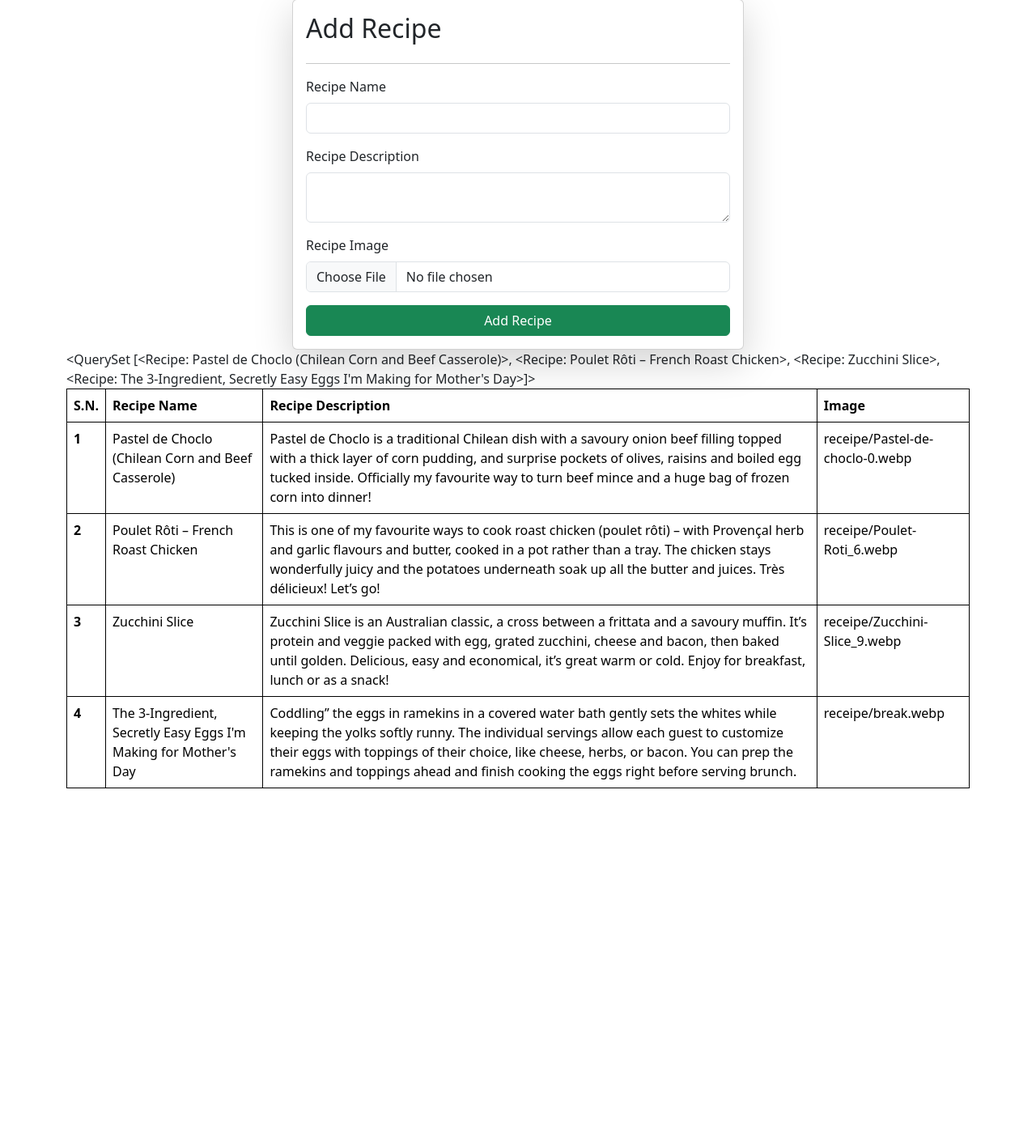
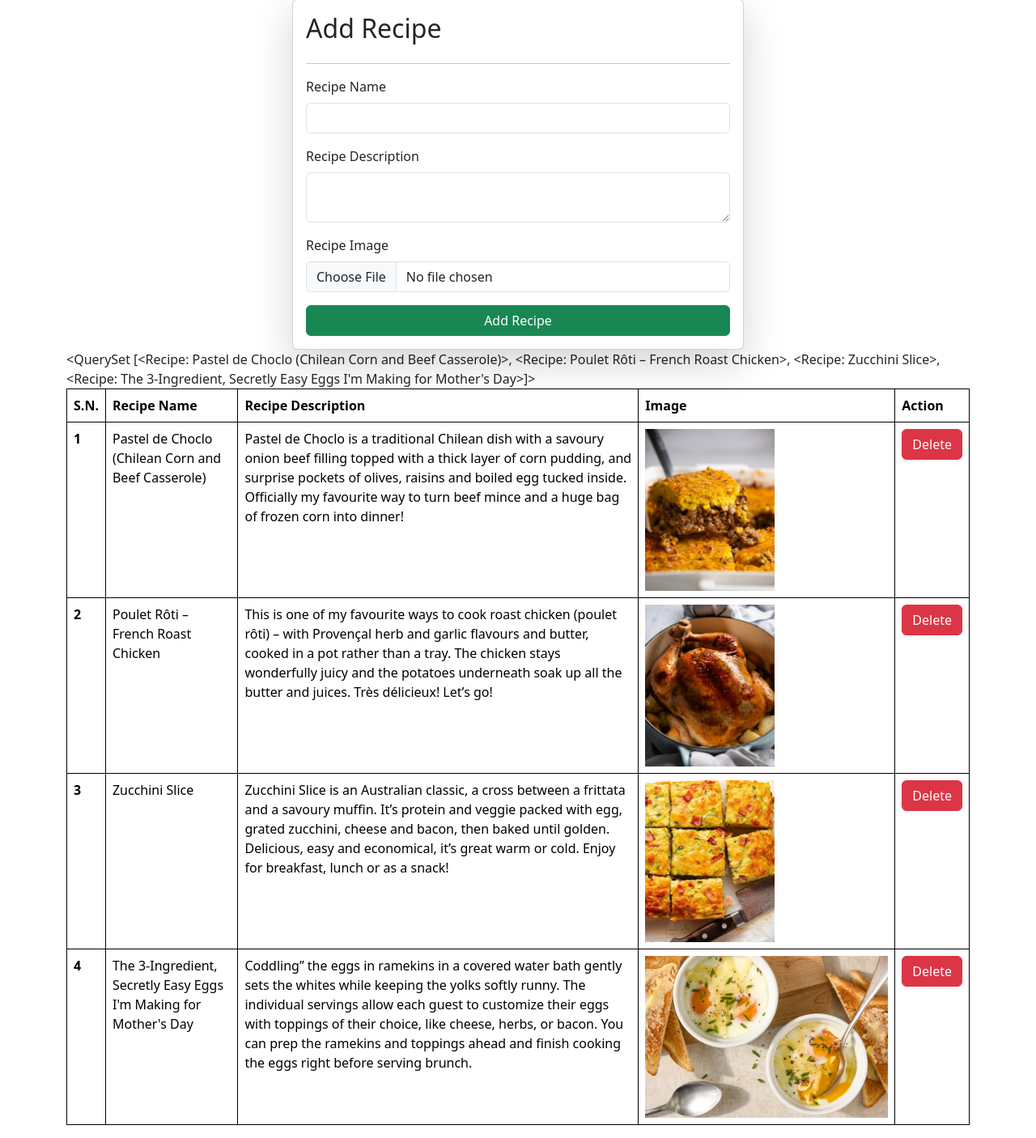
Before and after one commit to Pratik-Dhital/Learning-Django, a Django app: page /receipe/ in a window 1280 px wide. Shown: the part 49-1455 px from the top of the page at 81% size. Before the commit the page ends 1023 px from the top, so only its background shows below. Run offline with Django 5.2, Linux system fonts and the light colour scheme; data comes from the database, SQL or seed files in the repository; both versions use the stored data as it was after the commit.

Commit message:
added a delete feature in recipe project

```diff
--- a/my_project/first/templates/receipe.html
+++ b/my_project/first/templates/receipe.html
@@ -34,6 +34,7 @@
       <th scope="col">Recipe Name</th>
       <th scope="col">Recipe Description</th>
       <th scope="col">Image</th>
+      <th scope="col">Action</th>
     </tr>
   </thead>
   <tbody>
@@ -42,7 +43,11 @@
       <th scope="row">{{forloop.counter}}</th>
       <td>{{i.name}}</td>
       <td>{{i.description}}</td>
-      <td>{{i.receipe_image}}</td>
+      <td>
+        <img src= "/media/{{i.receipe_image}}" style="height: 200px"></td>
+      <td>
+        <a href="/delete-receipe/{{i.id}}" button class="btn btn-danger">Delete</button></a>
+      </td>
     </tr>
     {% endfor %}
   </tbody>
--- a/my_project/my_project/urls.py
+++ b/my_project/my_project/urls.py
@@ -17,7 +17,7 @@ Including another URLconf
 from django.contrib import admin
 from django.urls import path
 from first.views import first_fun, second_fun, contact, about_us
-from vegu.views import receipe
+from vegu.views import receipe, delete_receipe
 from django.conf.urls.static import static
 from django.conf import settings
 from django.contrib.staticfiles.urls import staticfiles_urlpatterns
@@ -29,11 +29,11 @@ urlpatterns = [
     path('contact/', contact, name='Contact Us'),
     path('about-us/', about_us, name='about_us'),
     path('receipe/', receipe, name='receipe'),
+    path('delete-receipe/<id>/', delete_receipe, name='delete-receipe'),
     path('admin/', admin.site.urls),
 ]
 
 if settings.DEBUG:
     urlpatterns += static(settings.MEDIA_URL,
                           document_root=settings.MEDIA_ROOT)
-
 urlpatterns += staticfiles_urlpatterns()
--- a/my_project/vegu/views.py
+++ b/my_project/vegu/views.py
@@ -19,3 +19,8 @@ def receipe(request):
     queryset = Recipe.objects.all()
     context = {"receipe" : queryset}
     return render(request, "receipe.html", context)
+
+def delete_receipe(request, id):
+    queryset = Recipe.objects.get(id = id)
+    queryset.delete()
+    return redirect('/receipe/')
```
Also changed, not shown: my_project/db.sqlite3, my_project/public/static/receipe/Pastel-de-choclo-0.webp (renamed from my_project/receipe/Pastel-de-choclo-0.webp), my_project/public/static/receipe/Poulet-Roti_6.webp (renamed from my_project/receipe/Poulet-Roti_6.webp), my_project/public/static/receipe/Zucchini-Slice_9.webp (renamed from my_project/receipe/Zucchini-Slice_9.webp), my_project/public/static/receipe/break.webp (added).
